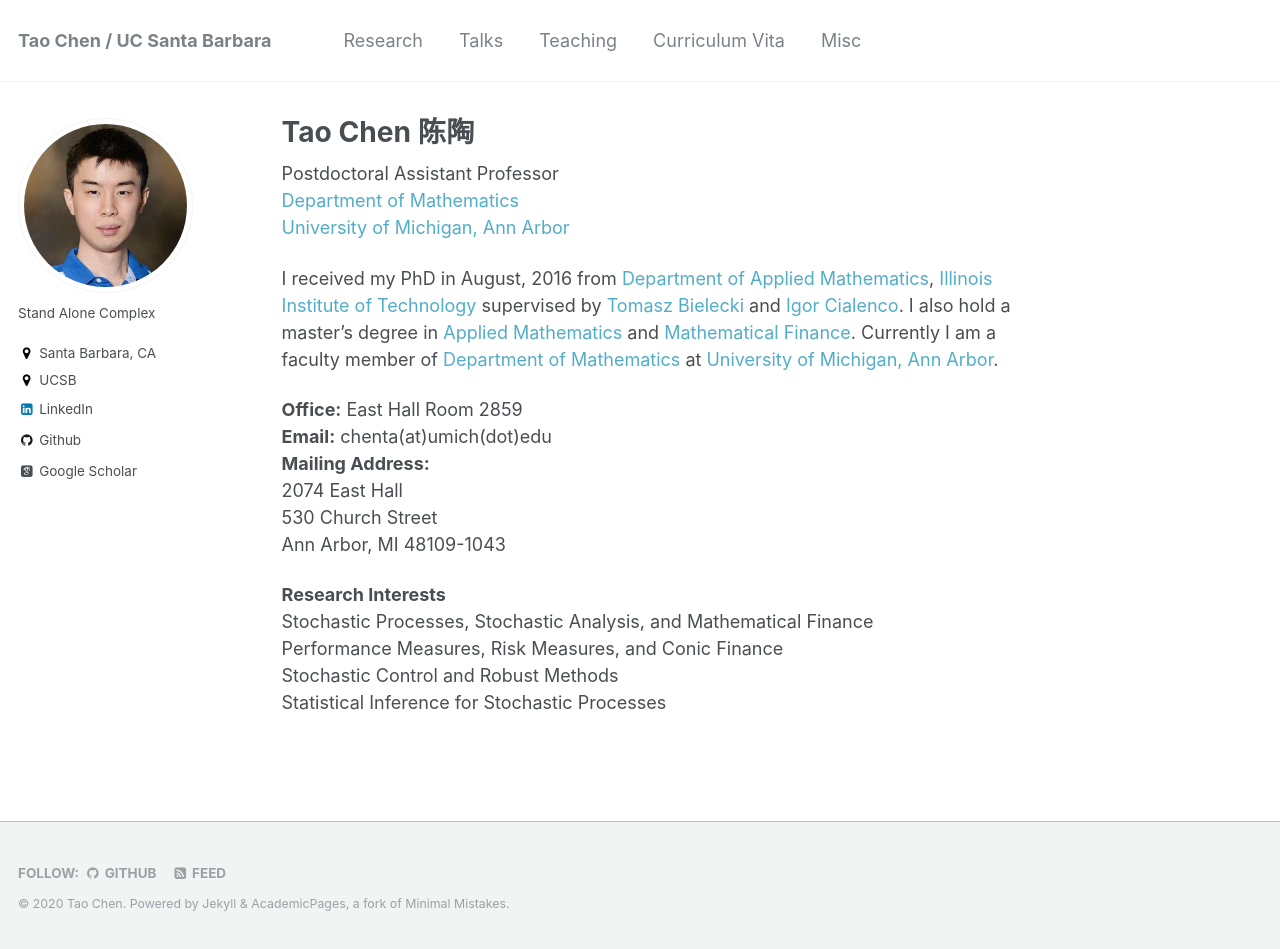
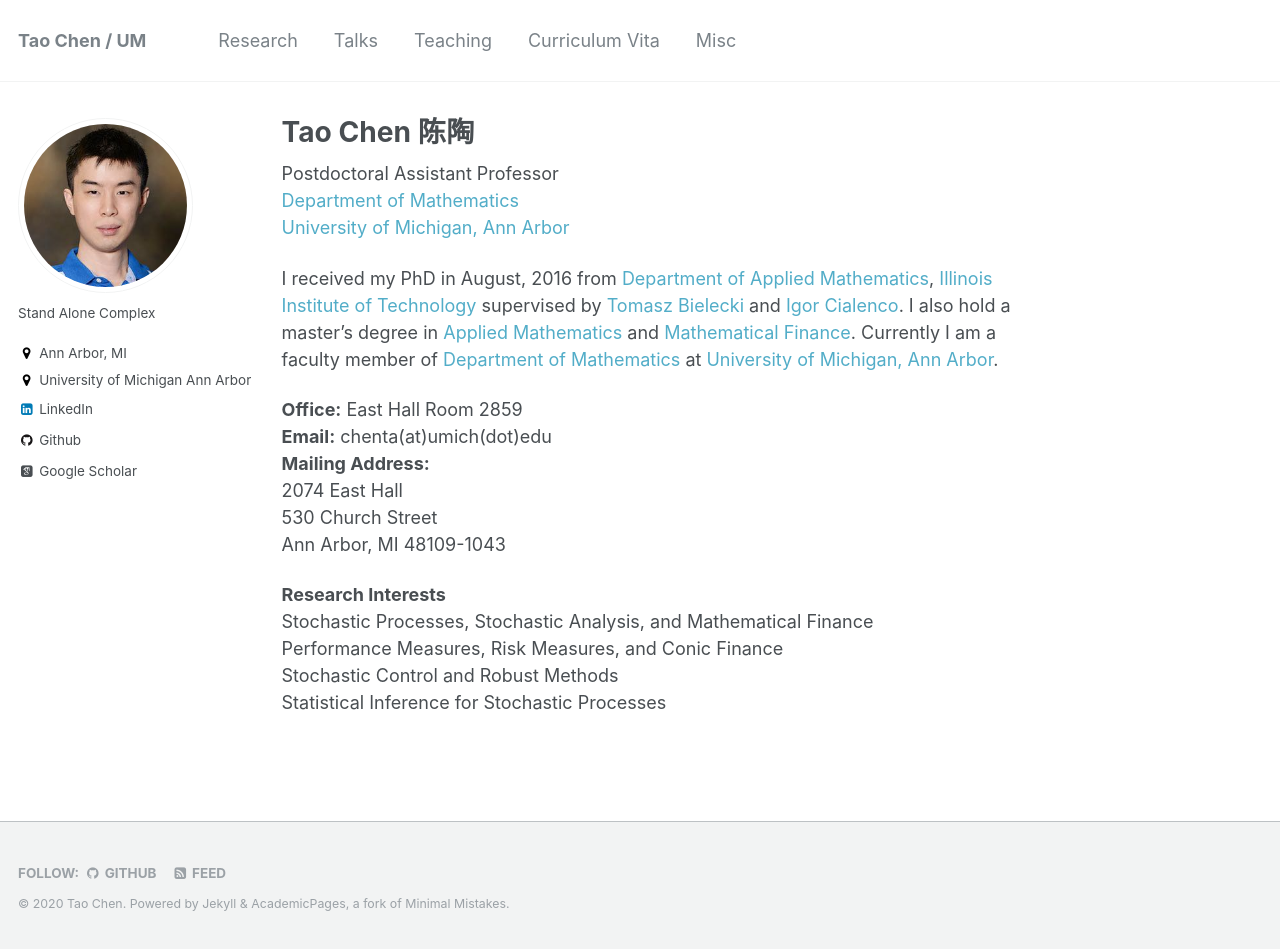
Before and after one commit to cherntodd/cherntodd.github.io, a Jekyll site: the page built from _pages/about.md, in a window 1280 px wide and 949 px high. Built offline with Jekyll 4.4.1, drawn with Linux system fonts in a browser that asks for light colours; some web fonts are replaced.

Commit message:
update info

```diff
--- a/_config.yml
+++ b/_config.yml
@@ -7,10 +7,10 @@
 
 # Site Settings
 locale                   : "en-US"
-title                    : "Tao Chen / UC Santa Barbara"
+title                    : "Tao Chen / UM"
 title_separator          : "-"
 name                     : &name "Tao Chen"
-description              : &description "Tao Chen Visiting Assistant Professor UCSB"
+description              : &description "Tao Chen Postdoctoral Assistant Professor UM Ann Arbor"
 url                      : https://cherntodd.github.io # the base hostname & protocol for your site e.g. "https://mmistakes.github.io"
 baseurl                  : "" # the subpath of your site, e.g. "/blog"
 repository               : "cherntodd/cherntodd.github.io"
@@ -81,8 +81,8 @@ author:
   name             :
   avatar           : "Chen.jpg"
   bio              : "Stand Alone Complex"
-  location         : "Santa Barbara, CA"
-  employer         : "UCSB"
+  location         : "Ann Arbor, MI"
+  employer         : "University of Michigan Ann Arbor"
   googlescholar    : "https://scholar.google.com/citations?user=K1hOJuEAAAAJ"
   email            :
   uri              :
```
